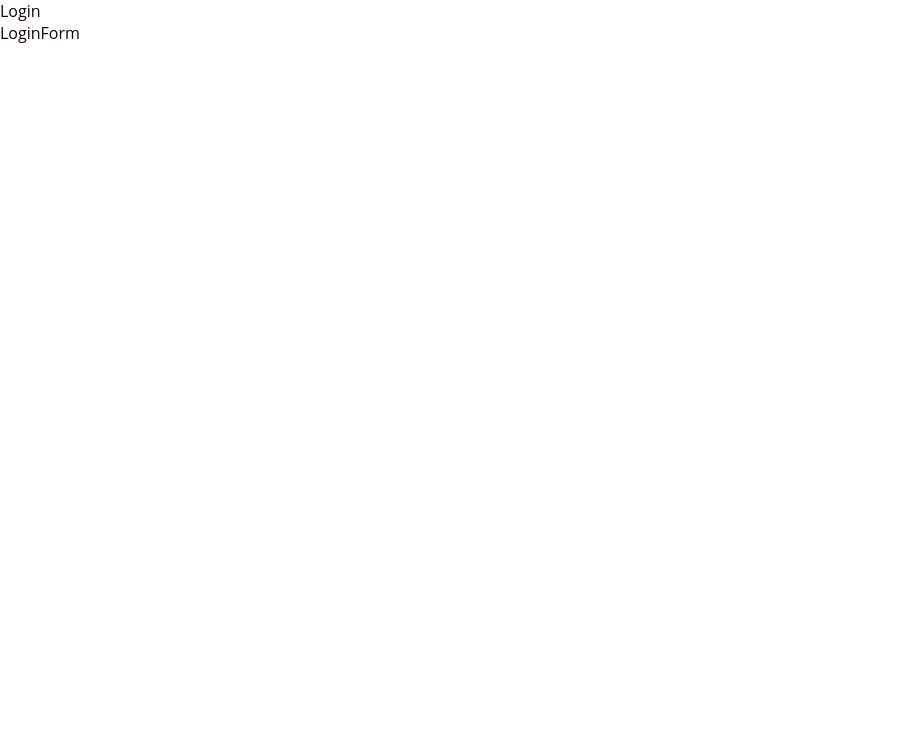
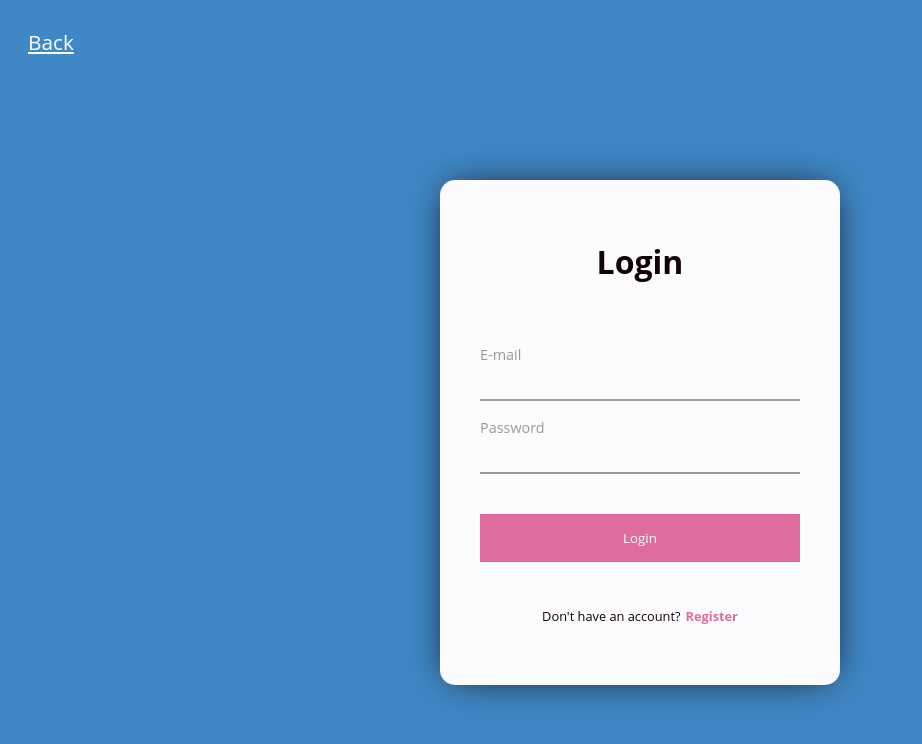
Before and after one commit to ArturRejment/e-learning-platform, a React (Vite) app in the folder frontend/: page /login in a window 1280 px wide. Shown: the top 744 px of the page, without its empty margins (0-922 px from the left). Built offline with nearby package versions, Linux system fonts and the light colour scheme.

Commit message:
Add login form with zod validation and styles

```diff
--- a/frontend/package.json
+++ b/frontend/package.json
@@ -9,6 +9,7 @@
     "preview": "vite preview"
   },
   "dependencies": {
+    "@hookform/resolvers": "^3.0.1",
     "@reduxjs/toolkit": "^1.9.3",
     "axios": "^1.3.5",
     "classnames": "^2.3.2",
@@ -17,7 +18,8 @@
     "react": "^18.2.0",
     "react-dom": "^18.2.0",
     "react-hook-form": "^7.43.9",
-    "react-router-dom": "^6.10.0"
+    "react-router-dom": "^6.10.0",
+    "zod": "^3.21.4"
   },
   "devDependencies": {
     "@types/dotenv": "^8.2.0",
--- a/frontend/src/components/auth/Login/Login.scss
+++ b/frontend/src/components/auth/Login/Login.scss
@@ -0,0 +1,23 @@
+@import '../../../style/colors';
+
+.login {
+  background-color: $clr-primary;
+  width: 100%;
+  min-height: 100vh;
+  display: flex;
+  flex-direction: column;
+  justify-content: center;
+  align-items: center;
+
+  &__back-button {
+    color: white;
+    font-size: 1.3rem;
+    text-decoration: underline;
+    cursor: pointer;
+    padding: 0.5rem;
+    transition: all 0.4s ease-in-out;
+    align-self: flex-start;
+    margin: 20px;
+    margin-bottom: auto;
+  }
+}
--- a/frontend/src/components/auth/Login/Login.tsx
+++ b/frontend/src/components/auth/Login/Login.tsx
@@ -1,11 +1,27 @@
-import LoginForm from '../LoginForm';
 import './Login.scss';
 
+import { useState } from 'react';
+import { Link } from 'react-router-dom';
+
+import { routerPaths } from '../../../assets';
+import { LoginDto } from '../../../types';
+import LoginForm from '../LoginForm';
+
 const Login = () => {
+  const [error, setError] = useState<string>('');
+
+  const handleLogin = async (data: LoginDto, reset: () => void) => {
+    console.log('DATA', data);
+    setError('Something went wrong!');
+    reset();
+  };
+
   return (
-    <div>
-      Login
-      <LoginForm />
+    <div className="login">
+      <Link className="login__back-button" to={routerPaths.home}>
+        Back
+      </Link>
+      <LoginForm submit={handleLogin} error={error} />
     </div>
   );
 };
--- a/frontend/src/components/auth/LoginForm/LoginForm.scss
+++ b/frontend/src/components/auth/LoginForm/LoginForm.scss
@@ -0,0 +1,100 @@
+@import '../../../style/colors';
+@import '../../../style/fonts';
+
+.login-form {
+  width: calc(100% - 40px);
+  max-width: 400px;
+  background-color: $clr-light;
+  padding: 60px 40px;
+  border-radius: 15px;
+  box-shadow: 0px 0px 40px -10px $clr-dark;
+  margin-left: 20px;
+  margin-right: 20px;
+  margin-bottom: auto;
+
+  &__header {
+    text-align: center;
+    margin-bottom: 60px;
+  }
+
+  &__error-msg {
+    color: $clr-accent;
+    font-size: 1rem;
+    font-weight: 400;
+    margin-bottom: 20px;
+  }
+
+  &__group {
+    width: 100%;
+    margin-bottom: 15px;
+  }
+
+  &__label {
+    color: $clr-grey;
+    font-size: 0.9rem;
+  }
+
+  &__input {
+    width: 100%;
+    padding: 8px 0;
+    outline: none;
+    background-color: $clr-light;
+    border: none;
+    border-bottom: 2px solid $clr-grey;
+    color: $clr-grey;
+
+    &:-webkit-autofill,
+    &:-webkit-autofill:hover,
+    &:-webkit-autofill:focus,
+    &:-webkit-autofill:active {
+      background-clip: text;
+      -webkit-background-clip: text;
+      -webkit-text-fill-color: $clr-grey !important;
+      transition: all 0s 50000s, border-bottom 0.4s ease-in-out;
+      -webkit-transition: all 0s 50000s, border-bottom 0.4s ease-in-out;
+      font-family: $font-primary;
+      -webkit-font-family: $font-primary;
+    }
+  }
+
+  &__error {
+    text-align: left;
+    color: $clr-accent;
+    margin-top: 5px;
+    font-size: 0.8rem;
+  }
+
+  &__button {
+    margin: 25px 0 45px 0;
+    width: 100%;
+    padding: 15px;
+    border: none;
+    outline: none;
+    color: $clr-light;
+    transition: all 0.3s ease-in-out;
+    cursor: pointer;
+    background-image: linear-gradient(
+      to right,
+      $clr-accent 70%,
+      $clr-primary 99%
+    );
+    background-size: 300% 100%;
+
+    &:hover {
+      background-position: 100% 0;
+    }
+  }
+
+  &__note {
+    font-size: 0.8rem;
+    text-align: center;
+  }
+
+  &__register-button {
+    text-decoration: none;
+    margin-left: 5px;
+    cursor: pointer;
+    color: $clr-accent;
+    font-weight: bold;
+  }
+}
--- a/frontend/src/components/auth/LoginForm/LoginForm.tsx
+++ b/frontend/src/components/auth/LoginForm/LoginForm.tsx
@@ -1,7 +1,81 @@
 import './LoginForm.scss';
 
-const LoginForm = () => {
-  return <div>LoginForm</div>;
+import { zodResolver } from '@hookform/resolvers/zod';
+import { SubmitHandler, useForm } from 'react-hook-form';
+import { Link } from 'react-router-dom';
+
+import { routerPaths } from '../../../assets';
+import { LoginDto, loginDtoSchema } from '../../../types';
+
+type Props = {
+  submit: (data: LoginDto, reset: () => void) => void;
+  error: string;
+};
+
+const LoginForm = ({ submit, error }: Props) => {
+  const {
+    register,
+    handleSubmit,
+    reset,
+    formState: { errors },
+  } = useForm<LoginDto>({
+    resolver: zodResolver(loginDtoSchema),
+  });
+
+  const onSubmit: SubmitHandler<LoginDto> = (data) => {
+    submit(data, reset);
+  };
+
+  return (
+    <div className="login-form">
+      <h1 className="login-form__header">Login</h1>
+      {error && <h2 className="login-form__error-msg">{error}</h2>}
+
+      <form onSubmit={handleSubmit(onSubmit)}>
+        <div className="login-form__group">
+          <label htmlFor="email" className="login-form__label">
+            E-mail
+          </label>
+          <input
+            id="email"
+            className="login-form__input"
+            type="text"
+            aria-label="email"
+            {...register('email')}
+          />
+          <p className="login-form__error">{errors.email?.message}</p>
+        </div>
+
+        <div className="login-form__group">
+          <label htmlFor="password" className="login-form__label">
+            Password
+          </label>
+          <input
+            id="password"
+            className="login-form__input"
+            type="password"
+            aria-label="password"
+            {...register('password')}
+          />
+          <p className="login-form__error">{errors.password?.message}</p>
+        </div>
+
+        <button className="login-form__button" type="submit">
+          Login
+        </button>
+
+        <p className="login-form__note">
+          Don't have an account?
+          <Link
+            className="login-form__register-button"
+            to={routerPaths.register}
+          >
+            Register
+          </Link>
+        </p>
+      </form>
+    </div>
+  );
 };
 
 export default LoginForm;
--- a/frontend/src/components/auth/Register/Register.tsx
+++ b/frontend/src/components/auth/Register/Register.tsx
@@ -1,5 +1,6 @@
+import './Register.scss';
+
 import RegisterForm from '../RegisterForm';
-import './Register.scss';
 
 const Register = () => {
   return (
--- /dev/null
+++ b/frontend/src/types/index.ts
@@ -0,0 +1,2 @@
+export * from './login.dto';
+export * from './register.dto';
--- /dev/null
+++ b/frontend/src/types/login.dto.ts
@@ -0,0 +1,12 @@
+import { z } from 'zod';
+
+export const loginDtoSchema = z.object({
+  email: z.string().min(1, { message: 'Email is required' }).email({
+    message: 'Must be a valid email',
+  }),
+  password: z
+    .string()
+    .min(6, { message: 'Password must be at least 6 characters' }),
+});
+
+export type LoginDto = z.infer<typeof loginDtoSchema>;
--- /dev/null
+++ b/frontend/src/types/register.dto.ts
@@ -0,0 +1,25 @@
+import { z } from 'zod';
+
+export const registerDtoSchema = z
+  .object({
+    firstName: z.string().optional(),
+    lastName: z.string().optional(),
+    email: z.string().min(1, { message: 'Email is required' }).email({
+      message: 'Must be a valid email',
+    }),
+    password: z
+      .string()
+      .min(6, { message: 'Password must be at least 6 characters' }),
+    confirmPassword: z
+      .string()
+      .min(1, { message: 'Confirm Password is required' }),
+    registrationToken: z
+      .string()
+      .min(1, { message: 'Registration Token is required' }),
+  })
+  .refine((data) => data.password === data.confirmPassword, {
+    path: ['confirmPassword'],
+    message: "Passwords don't match",
+  });
+
+export type RegisterDto = z.infer<typeof registerDtoSchema>;
```
Also changed, not shown: 2 other files (tests, documents, lock files or other folders).
